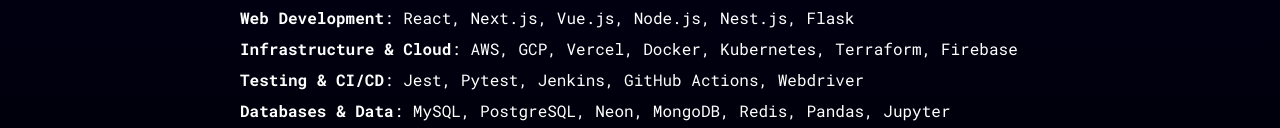
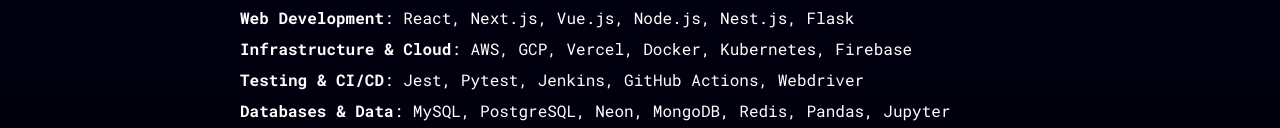
Before and after one commit to jlave-dev/jlave-dev, a plain HTML site: page index.html in a window 1280 px wide. Shown: the part 1470-1598 px from the top of the page. Drawn offline with Linux system fonts and the light colour scheme.

Commit message:
content: Remove Terraform from infrastructure skills list.

```diff
--- a/index.html
+++ b/index.html
@@ -100,7 +100,7 @@
 					</li>
 					<li><strong>AI & Automation</strong>: Agentic Workflows, LLM Integration, OpenAI, Anthropic, Cursor, Mastra AI</li>
 					<li><strong>Web Development</strong>: React, Next.js, Vue.js, Node.js, Nest.js, Flask</li>
-					<li><strong>Infrastructure & Cloud</strong>: AWS, GCP, Vercel, Docker, Kubernetes, Terraform, Firebase</li>
+					<li><strong>Infrastructure & Cloud</strong>: AWS, GCP, Vercel, Docker, Kubernetes, Firebase</li>
 					<li><strong>Testing & CI/CD</strong>: Jest, Pytest, Jenkins, GitHub Actions, Webdriver</li>
 					<li><strong>Databases & Data</strong>: MySQL, PostgreSQL, Neon, MongoDB, Redis, Pandas, Jupyter</li>
 				</ul>
```
